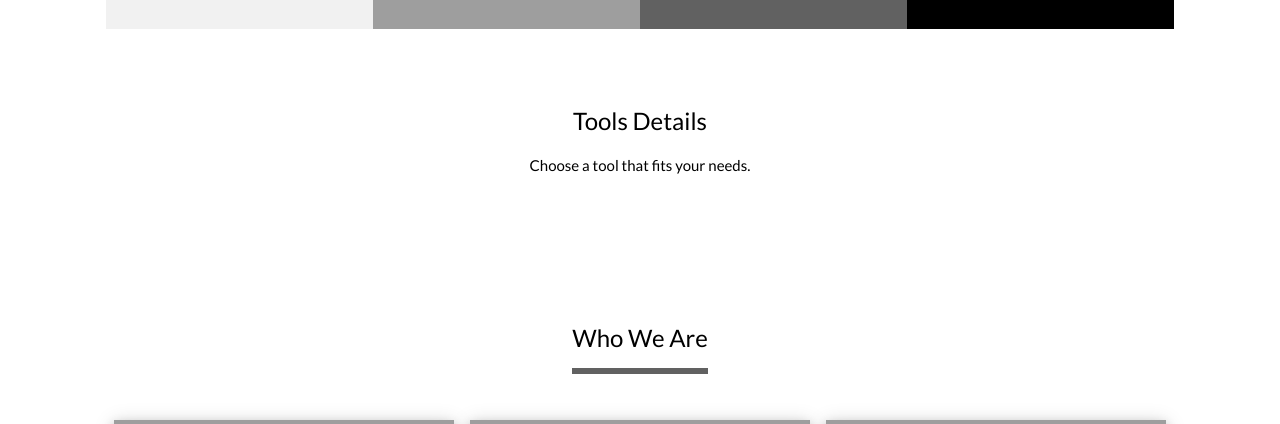
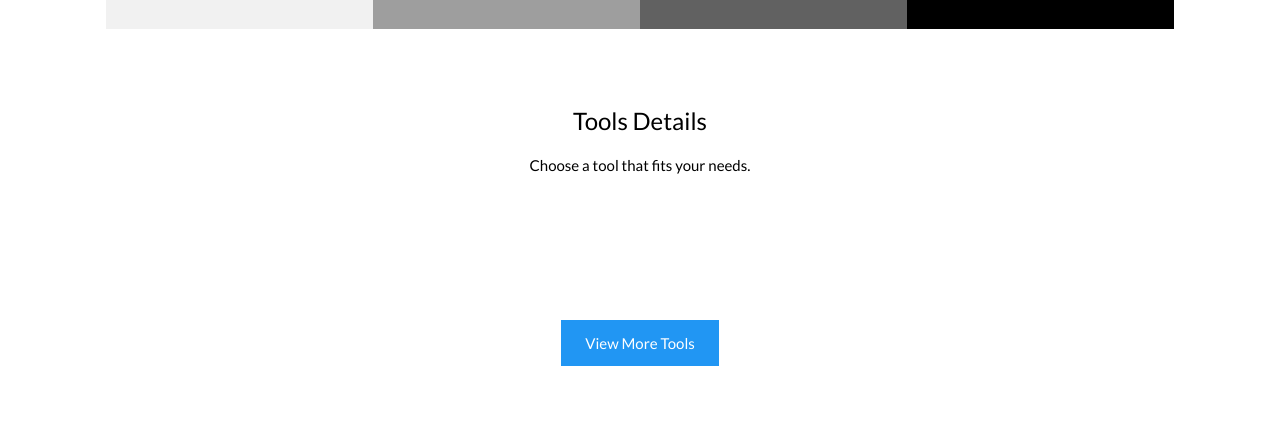
Before and after one commit to ianila/powertools, a Django app: page / in a window 1280 px wide. Shown: the part 1334-1758 px from the top of the page. Run offline with Django 3.2, Linux system fonts and the light colour scheme; data that the repository does not hold is empty; grey boxes are pictures that could not be loaded.

Commit message:
web: button for more tools

```diff
--- a/templates/web/home.html
+++ b/templates/web/home.html
@@ -122,6 +122,9 @@ html,body,h1,h2,h3,h4 {font-family:"Lato", sans-serif}
     </div>
 {% endfor %}
 
+    <div class="w3-center w3-padding-64">
+      <button class="w3-button w3-blue w3-padding-large">View More Tools</button>
+    </div>
 
   <!-- Grid -->
   <div class="w3-row-padding" id="about">
```
